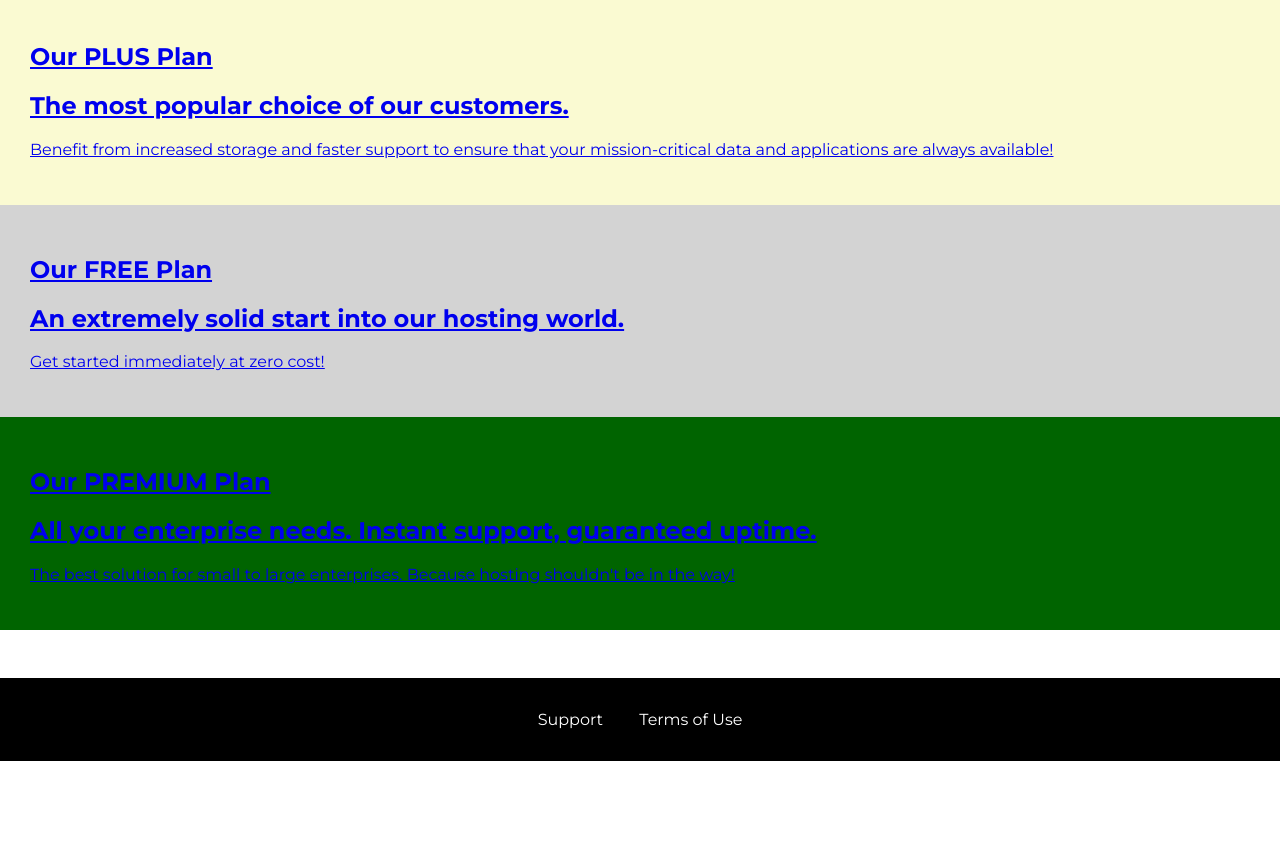
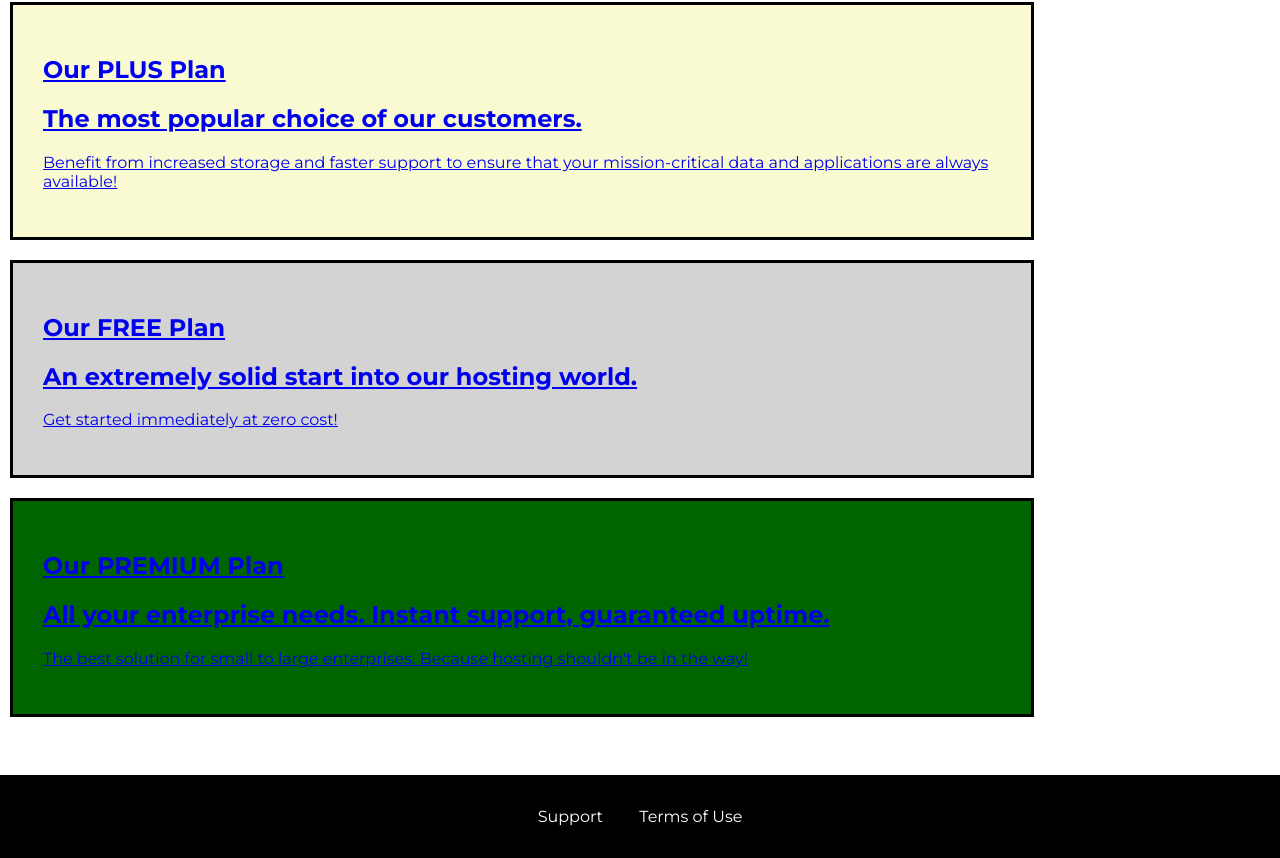
Before and after one commit to EfrainAD/CSS-Studies, a plain HTML site: page Section_05_Assignment/packages/index.html in a window 1280 px wide. Shown: the part 51-909 px from the top of the page. Before the commit the page ends 812 px from the top, so only its background shows below. Drawn offline with Linux system fonts and the light colour scheme.

Commit message:
set the overall settings for the packages

```diff
--- a/Section_05_Assignment/packages/packages.css
+++ b/Section_05_Assignment/packages/packages.css
@@ -1,5 +1,9 @@
 .package {
+     display: inline-block;
+     width: 80%;
+     margin: 10px;
      padding: 30px;
+     border: 3px solid black;
 }
 .package-plus {
      background: lightgoldenrodyellow;
```
